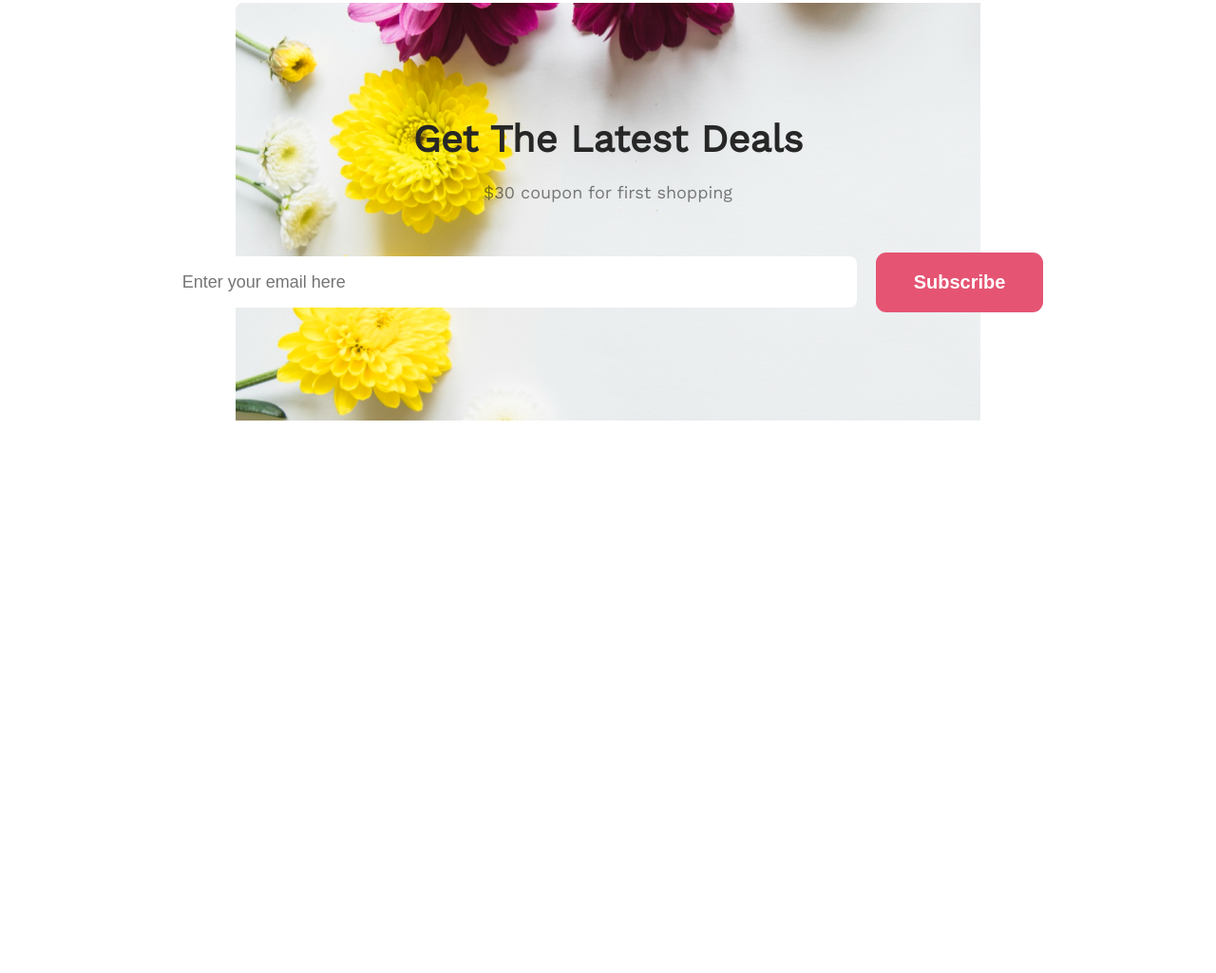
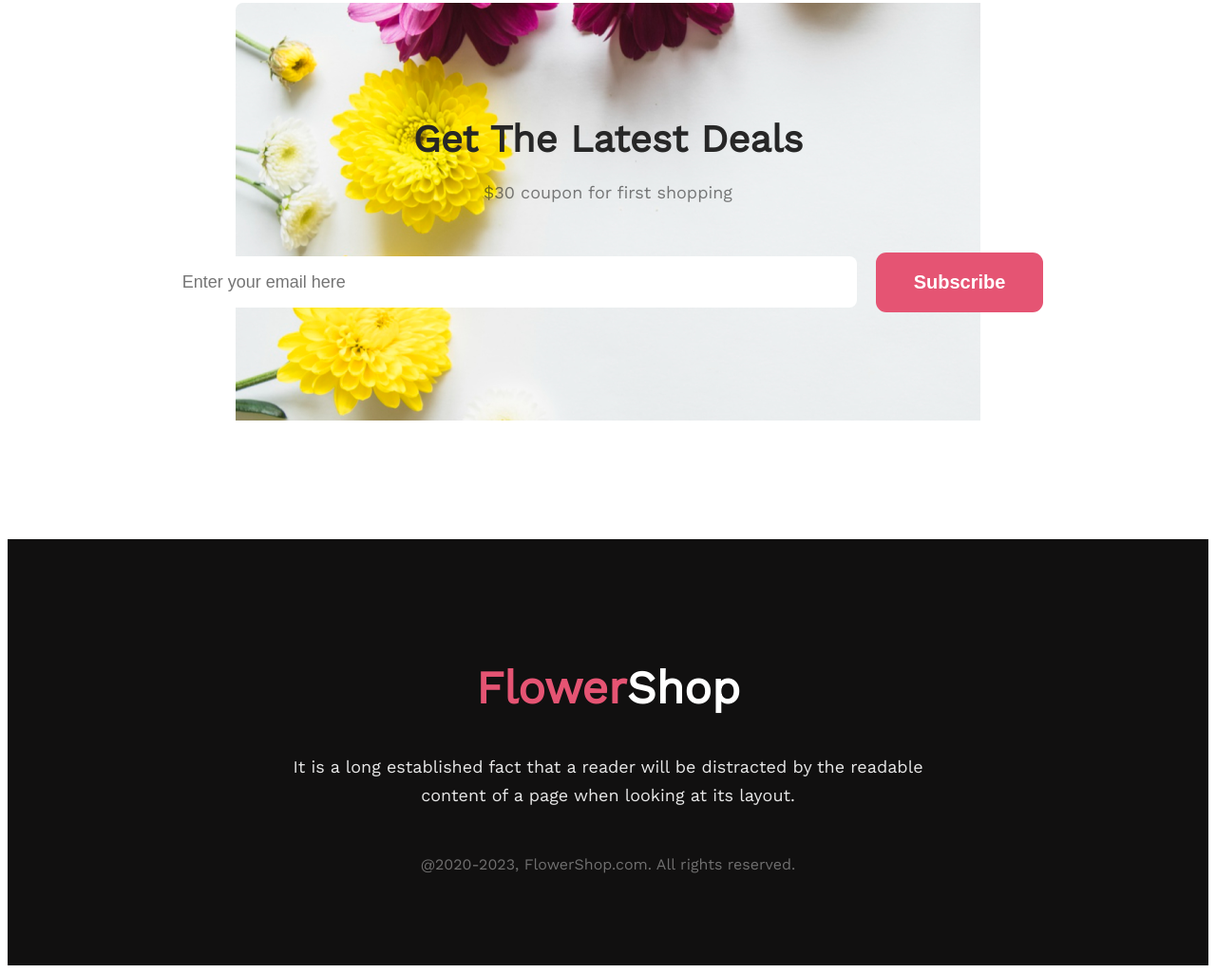
Before and after one commit to Ismail1hosen/flower-shop-assignment1, a plain HTML site: page index.html in a window 1280 px wide. Shown: the part 3773-4798 px from the top of the page at 95% size. Before the commit the page ends 4224 px from the top, so only its background shows below. Drawn offline with nearby package versions, Linux system fonts and the light colour scheme.

Commit message:
added footer

```diff
--- a/index.html
+++ b/index.html
@@ -133,7 +133,11 @@
 
     </main>
     <footer>
-
+        <div class="footer-conteiner">
+            <h1 class="footer-heading">Flower<span class="footer-shop">Shop</span> </h1>
+            <p class="footer-text">It is a long established fact that a reader will be distracted by the readable<br> content of a page when looking at its layout.</p>
+            <p class="footer-restriction">@2020-2023, FlowerShop.com. All rights reserved.</p>
+        </div>
     </footer>
 </body>
 </html>
--- a/styles/style.css
+++ b/styles/style.css
@@ -205,6 +205,8 @@ li a:hover{
 
 }
 /* instragram section style */
+
+
 .insta-heading{
     color: #272727;
     text-align: center;
@@ -221,6 +223,10 @@ li a:hover{
     gap: 25px;
     padding-top: 45px;
 }
+.insta-img{
+    width: 338px;
+    height: 396px;
+}
 
 /* latest deal section style */
 
@@ -230,7 +236,7 @@ li a:hover{
 
 .latest-conteiner{
     background-image: url('../Flower Asset/Rectangle 9.png');
-    margin-top: 125px;
+    margin: 125px 0;
     height: 440px;
 }
 
@@ -263,3 +269,39 @@ li a:hover{
     border-radius: 8px;
     background: #E55473;
 }
+/* footer section style */
+
+.footer-conteiner{
+    background-color: #111010;
+    max-width: 1922px;
+    height: 449px;
+}
+
+.footer-heading{
+    color: #E55473;
+    font-size: 48px;
+    font-weight: 800;
+    text-align: center;
+    padding-top: 128px;
+    margin: 0;
+}
+.footer-shop{
+    color: #FFF;
+    font-size: 48px;
+    font-weight: 800;
+}
+.footer-text{
+    color: rgba(255, 255, 255, 0.90);
+    text-align: center;
+    font-size: 18px;
+    font-weight: 400;
+    line-height: 30px;
+    padding-top: 22px;
+}
+.footer-restriction{
+    color: rgba(255, 255, 255, 0.40);
+    text-align: center;
+    font-size: 16px;
+    font-weight: 400;
+    padding-top: 30px;
+}
```
